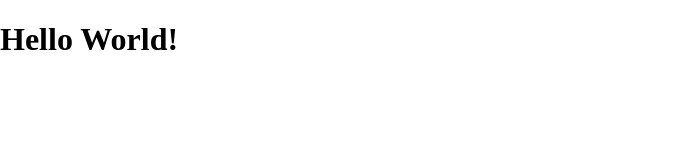
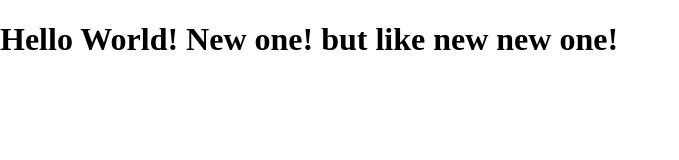
Before and after one commit to SelfEatingPython/template-test, a plain HTML site: page index.html in a window 1280 px wide. Shown: the whole page, without its empty margins (0-679 px from the left). Drawn offline with Linux system fonts and the light colour scheme.

Commit message:
The newest newer new version

```diff
--- a/index.html
+++ b/index.html
@@ -9,7 +9,7 @@
     <link rel="stylesheet" href="style.css">
 </head>
 <body>
-    <h1>Hello World!</h1>
+    <h1>Hello World! New one! but like new new one!</h1>
 
     <!-- Script -->
     <script src="script.js"></script>
```
